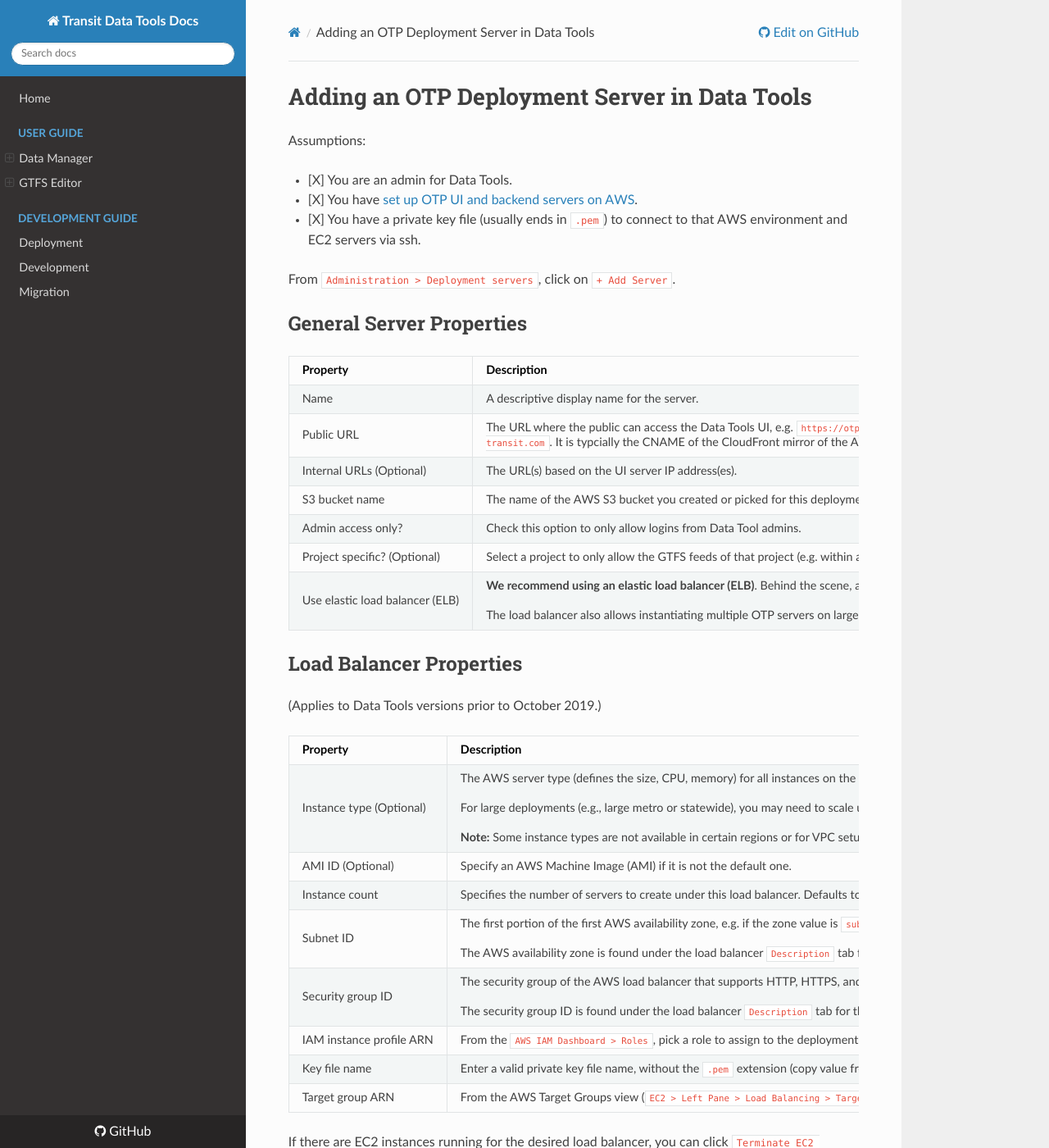
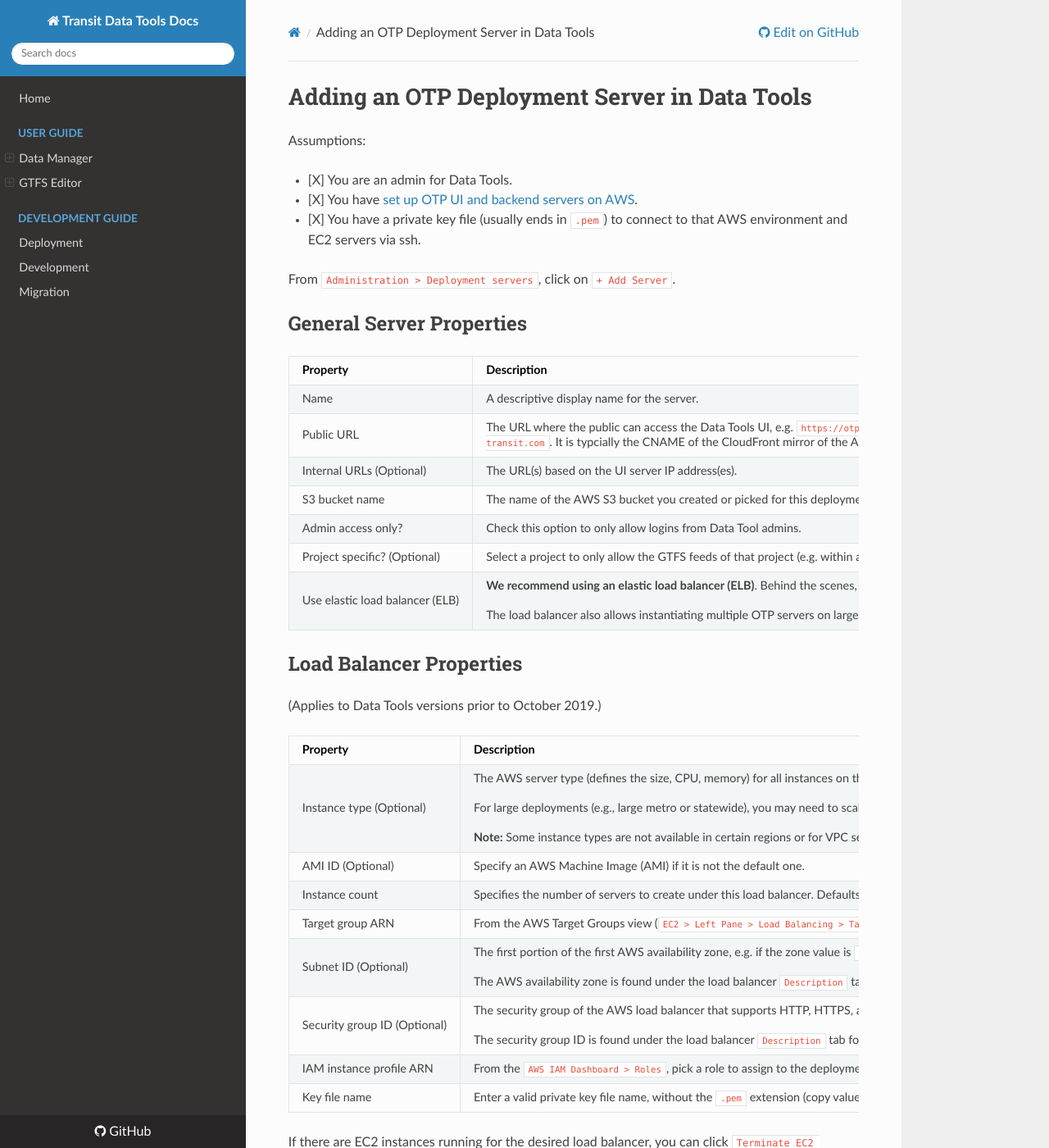
Before and after one commit to wtchen/datatools-ui, an MkDocs documentation site: the page built from docs/user/add-depoyment-server.md, in a window 1280 px wide and 1400 px high. Shown: the whole window at 82% size. Built offline with MkDocs 1.6.1, drawn with Linux system fonts in a browser that asks for light colours; nearby versions of some CDN libraries; old or Windows-style settings are respelled for this version of MkDocs.

Commit message:
docs(deploy): update docs with changes
After ibi-group/datatools-server#259, the subnet and security group are optional fields

```diff
--- a/docs/user/add-depoyment-server.md
+++ b/docs/user/add-depoyment-server.md
@@ -18,7 +18,7 @@
 | S3 bucket name | The name of the AWS S3 bucket you created or picked for this deployment, where Data Tools will share files with the OTP servers. |
 | Admin access only? | Check this option to only allow logins from Data Tool admins. |
 | Project specific? (Optional) | Select a project to only allow the GTFS feeds of that project (e.g. within a region) to be deployed to this server. Leave blank to remove the project restriction. |
-| Use elastic load balancer (ELB) | **We recommend using an elastic load balancer (ELB)**. Behind the scene, a new server is initialized and added to the load balancer, and old servers removed and destroyed without interruption to the user. <br><br>The load balancer also allows instantiating multiple OTP servers on large deployments. (You can start, add, or remove more than one OTP server to the load balancer.)
+| Use elastic load balancer (ELB) | **We recommend using an elastic load balancer (ELB)**. Behind the scenes, a new server is initialized and added to the load balancer, and old servers are removed and destroyed without interruption to the user. <br><br>The load balancer also allows instantiating multiple OTP servers on large deployments. (You can start, add, or remove more than one OTP server to the load balancer.)
 
 ## Load Balancer Properties
 
@@ -29,11 +29,11 @@
 | Instance type (Optional) | The AWS server type (defines the size, CPU, memory) for all instances on the load balancer. Defaults to `t2.medium`. <br><br> For large deployments (e.g., large metro or statewide), you may need to scale up the instance type beyond the default. Information about instance type sizes and costs can be found at the helpful resource https://ec2instances.info or in the [AWS docs](https://aws.amazon.com/ec2/instance-types/). <br><br>**Note:** Some instance types are not available in certain regions or for VPC setups. If there is a failure during the deployment process (either due to an AWS system error or an out of memory error related to the OTP graph build process), you should be notified and may need to adjust the instance type.
 | AMI ID (Optional) | Specify an AWS Machine Image (AMI) if it is not the default one. |
 | Instance count | Specifies the number of servers to create under this load balancer. Defaults to 1. |
-| Subnet ID | The first portion of the first AWS availability zone, e.g. if the zone value is `subnet-0123456789 - us-east-xx`, only enter `subnet-0123456789`. <br><br>The AWS availability zone is found under the load balancer `Description` tab for the desired load balancer in the `AWS Load Balancer` view. |
-| Security group ID | The security group of the AWS load balancer that supports HTTP, HTTPS, and SSH, e.g. `sg-0123456789abcdef`. <br><br>The security group ID is found under the load balancer `Description` tab for the desired load balancer in the `AWS Load Balancer` view.|
+| Target group ARN | From the AWS Target Groups view (`EC2 > Left Pane > Load Balancing > Target Groups`), find the target group of the desired load balancer, and enter the ARN value under the `Description` tab. |
+| Subnet ID (Optional) | The first portion of the first AWS availability zone, e.g. if the zone value is `subnet-0123456789 - us-east-xx`, only enter `subnet-0123456789`. <br><br>The AWS availability zone is found under the load balancer `Description` tab for the desired load balancer in the `AWS Load Balancer` view. |
+| Security group ID (Optional) | The security group of the AWS load balancer that supports HTTP, HTTPS, and SSH, e.g. `sg-0123456789abcdef`. <br><br>The security group ID is found under the load balancer `Description` tab for the desired load balancer in the `AWS Load Balancer` view.|
 | IAM instance profile ARN | From the `AWS IAM Dashboard > Roles`, pick a role to assign to the deployment servers. Open the role details in AWS to see the IAM instance profile ARN, , e.g. `arn:aws:iam::0123456789:instance-profile/example-role`. |
 | Key file name | Enter a valid private key file name, without the `.pem` extension (copy value from another deployment server). |
-| Target group ARN | From the AWS Target Groups view (`EC2 > Left Pane > Load Balancing > Target Groups`), find the target group of the desired load balancer, and enter the ARN value under the `Description` tab. |
 
 If there are EC2 instances running for the desired load balancer, you can click `Terminate EC2 Instances` before proceeding.
 
```
